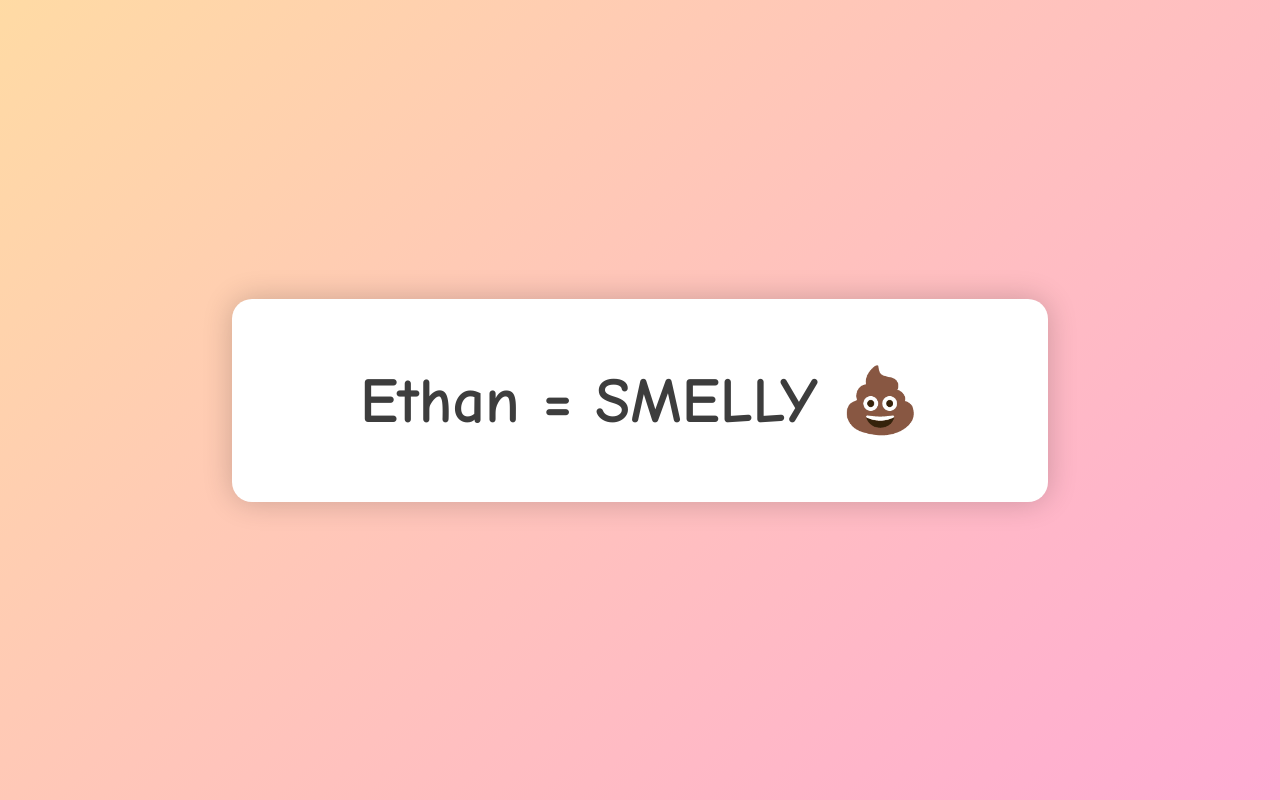
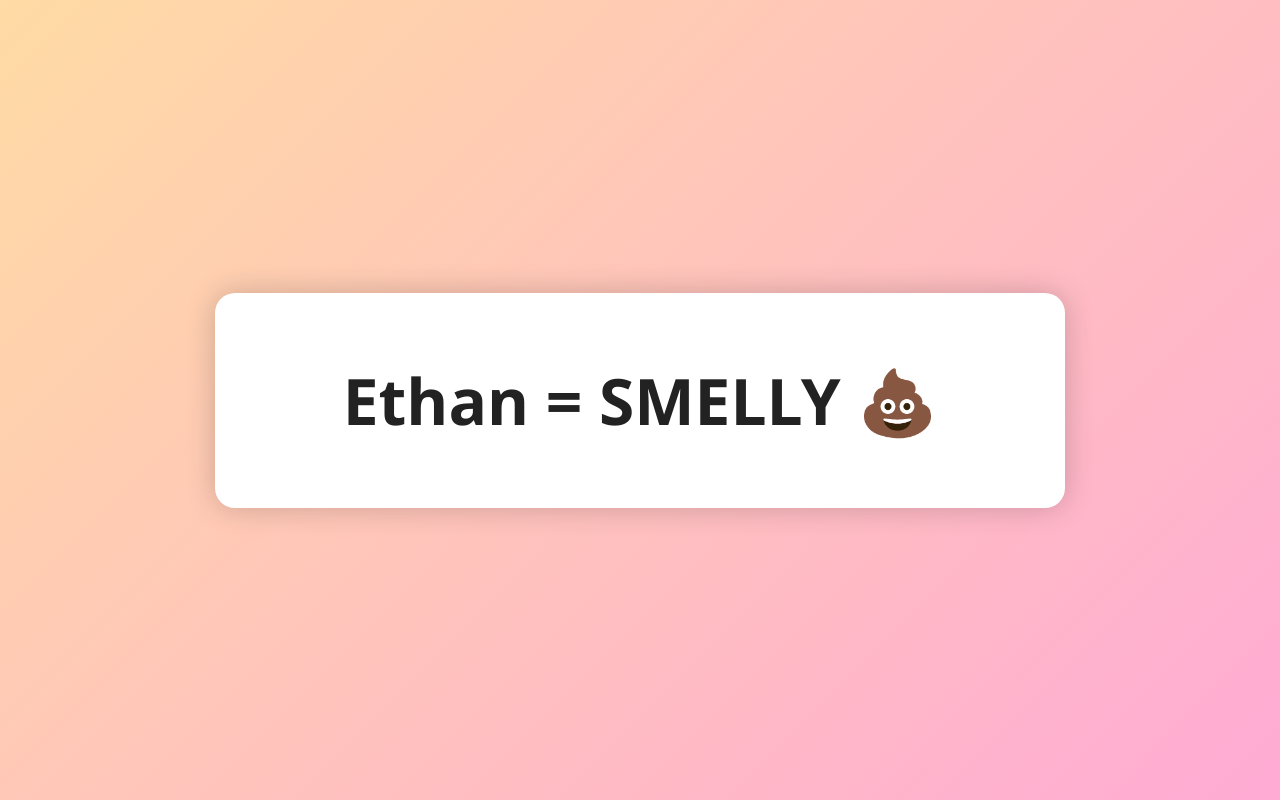
Before and after one commit to JazzM06/Hey-You.uk, a plain HTML site: page EHG/index.html in a window 1280 px wide. Drawn offline with Linux system fonts and the light colour scheme.

Commit message:
EHG Path Updated
Changed Title Font

```diff
--- a/EHG/index.html
+++ b/EHG/index.html
@@ -7,7 +7,7 @@
     body {
       margin: 0;
       height: 100vh;
-      font-family: 'Comic Sans MS', cursive, sans-serif;
+      font-family: 'Segoe UI', sans-serif;
       background: linear-gradient(135deg, #fffd82, #ff9de2, #9dfffc);
       background-size: 400% 400%;
       animation: gradient 6s ease infinite;
@@ -15,11 +15,12 @@
       justify-content: center;
       align-items: center;
       text-align: center;
-      color: #3d3d3d;
+      color: #222;
     }
 
     h1 {
       font-size: 4em;
+      font-weight: 900;
       background: white;
       padding: 1em 2em;
       border-radius: 20px;
```
